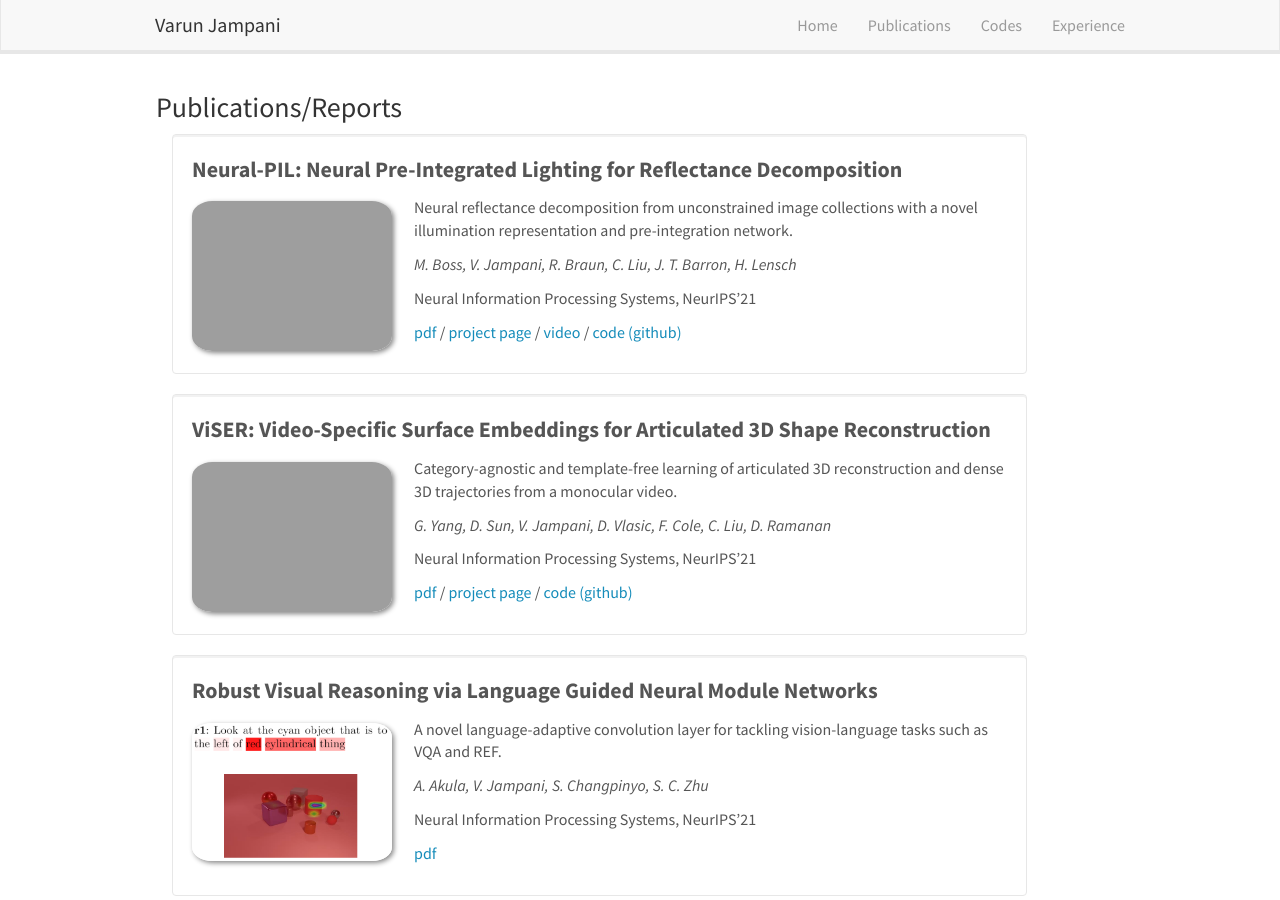
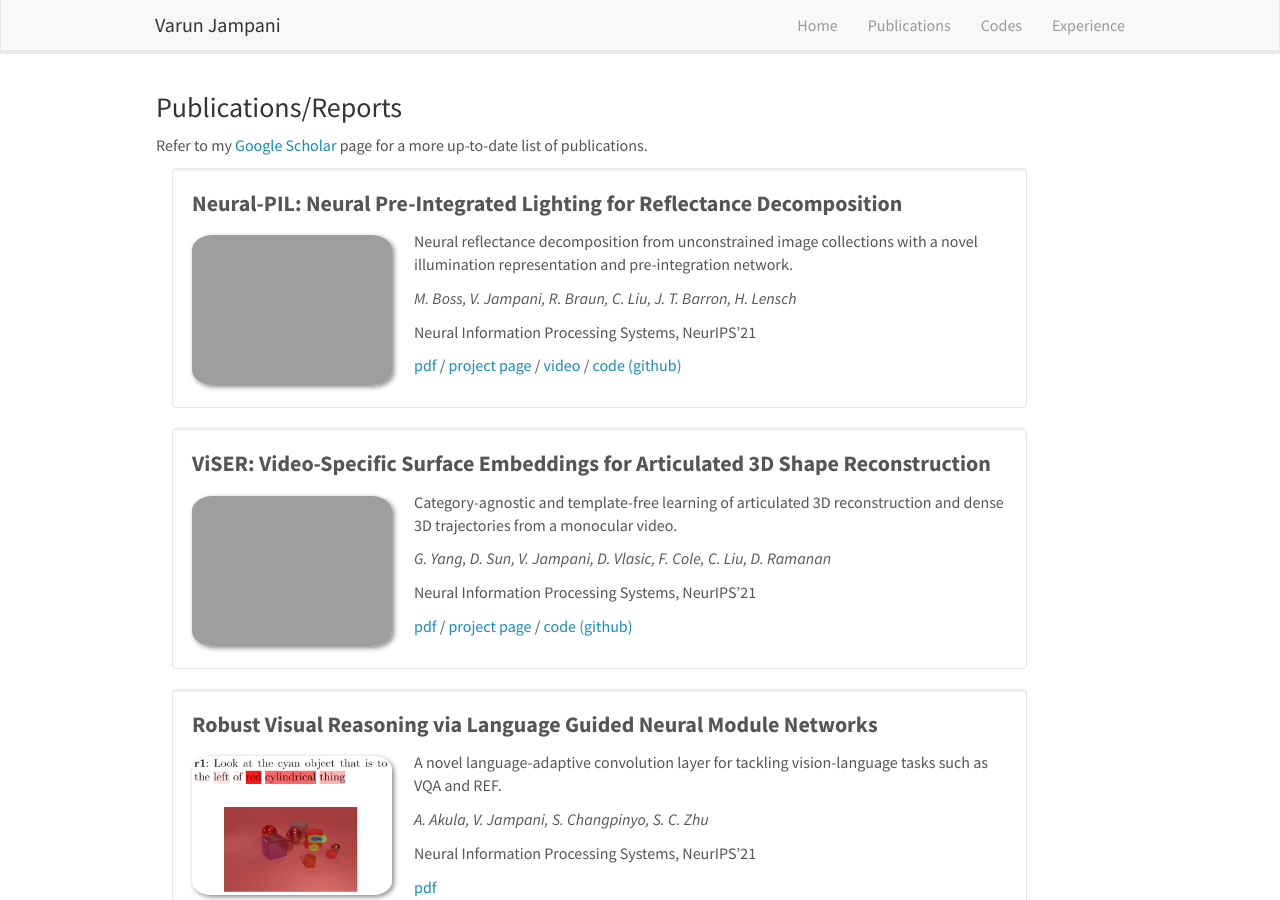
Before and after one commit to varunjampani/varunjampani.github.io, a Jekyll site: the page built from _pages/publications.md, in a window 1280 px wide and 900 px high. Built offline with Jekyll 4.4.1, drawn with Linux system fonts in a browser that asks for light colours; nearby versions of some CDN libraries.

Commit message:
Update publications.md

```diff
--- a/_pages/publications.md
+++ b/_pages/publications.md
@@ -8,6 +8,8 @@ permalink: /publications/
 
 
 ### Publications/Reports
+
+Refer to my <a href="https://scholar.google.com/citations?hl=en&user=1Cv6Sf4AAAAJ&view_op=list_works"> Google Scholar </a> page for a more up-to-date list of publications.
 
 {% for publi in site.data.publist %}
 
```
